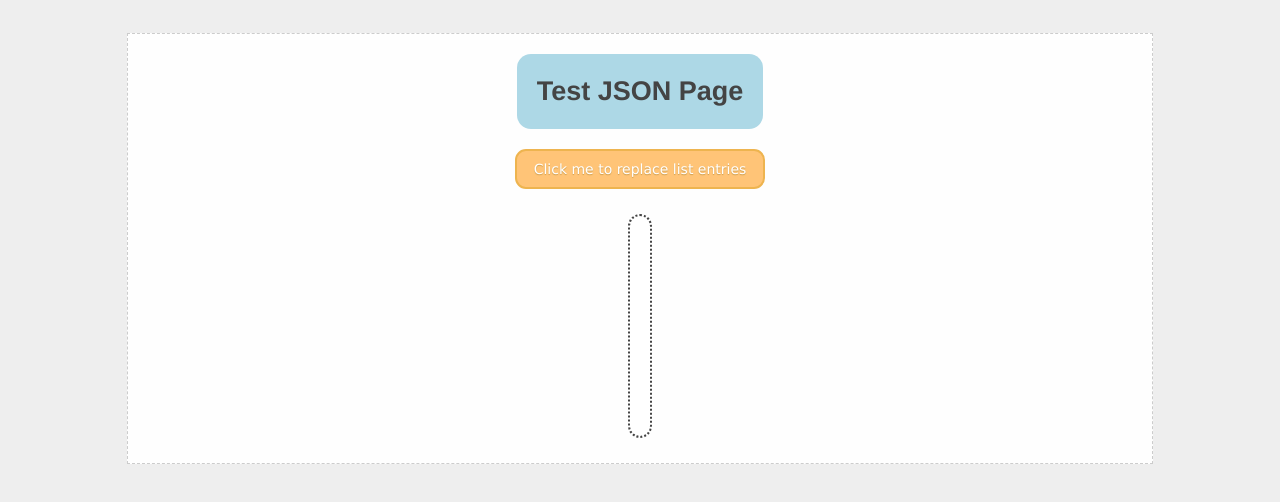
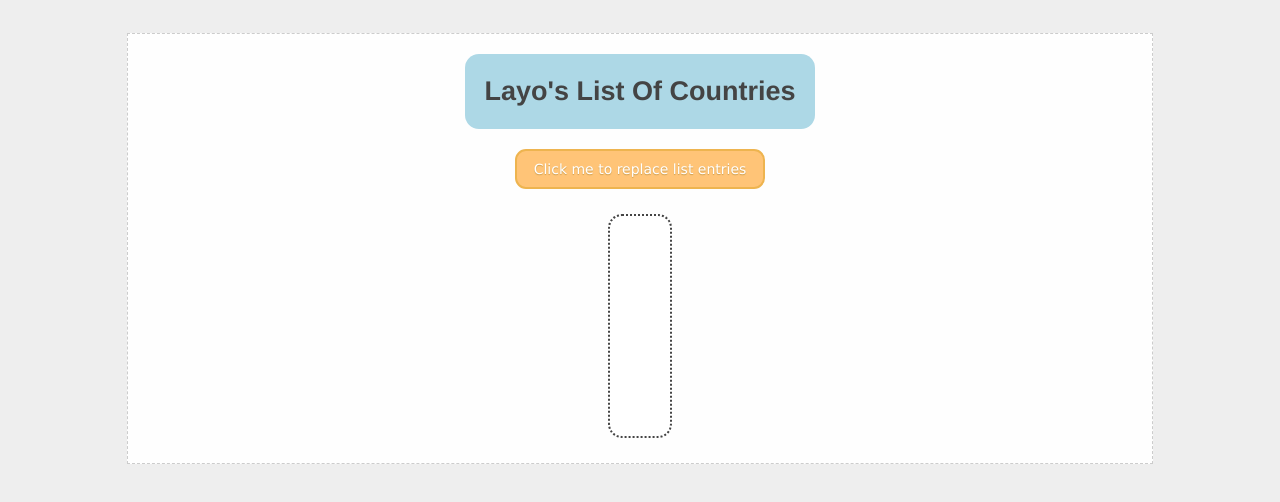
Before and after one commit to oadewole/oadewole.github.io, a plain HTML site: page inst377-labs/lab_5/index.html in a window 1280 px wide. Drawn offline with Linux system fonts and the light colour scheme.

Commit message:
Change header, add ord. list

```diff
--- a/inst377-labs/lab_5/index.html
+++ b/inst377-labs/lab_5/index.html
@@ -2,14 +2,14 @@
 <html lang="en">
 
 <head>
-  <title>Test JSON page</title>
+  <title>Layo's List of Countries</title>
   <link rel="stylesheet" type="text/css" href="./styles.css">
 </head>
 
 <body>
   <div class="container">
     <div class="wrapper">
-      <div class="header">Test JSON page</div>
+      <div class="header">Layo's List of Countries</div>
 
       <button class="activate">Click me to replace list
         entries</button>
@@ -266,6 +266,13 @@
       { "name": "Zimbabwe", "code": "ZW" }
     ]
     console.log("List of countries in the world", countries);
+
+    // insert ordered list into content div
+    let content = document.querySelector(".content");
+    content.insertAdjacentHTML('afterbegin', '<ol class="countries"></ol>');
+
+
+
   </script>
 </body>
 
```
